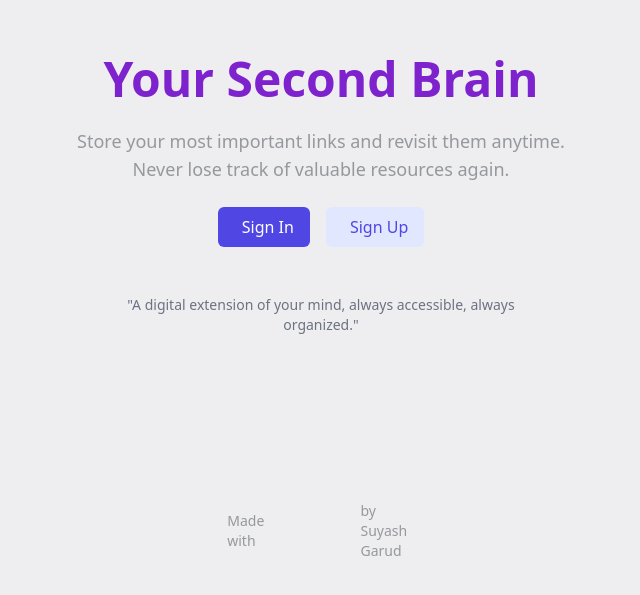
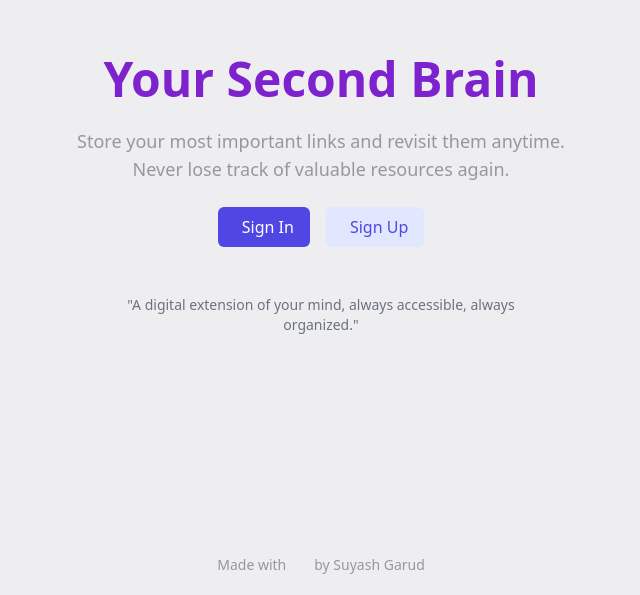
Before and after one commit to Suyash0024/second-brain-by-Suyash, a React (Vite) app in the folder second-brain-1-frontend/: page / in a window 1280 px wide. Shown: the part 205-800 px from the top of the page, without its empty margins (319-959 px from the left). Built offline with nearby package versions, Linux system fonts and the light colour scheme.

Commit message:
Update home.tsx

```diff
--- a/second-brain-1-frontend/src/pages/home.tsx
+++ b/second-brain-1-frontend/src/pages/home.tsx
@@ -32,9 +32,10 @@ export function Home() {
       </div>
 
       {/* ❤️ Footer Section */}
-      <footer className="fixed bottom-5 text-gray-600 text-sm flex items-center">
-        Made with <HeartIcon className="text-red-500 mx-1" /> by Suyash Garud
-      </footer>
+     <footer className="absolute bottom-5 text-gray-600 text-sm flex items-center">
+  Made with <HeartIcon className="w-5 h-5 text-red-500 mx-1" /> by Suyash Garud
+</footer>
+
     </div>
   );
 }
```
